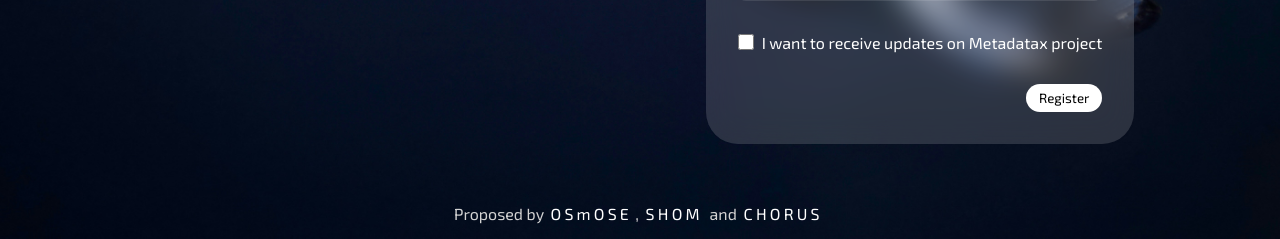
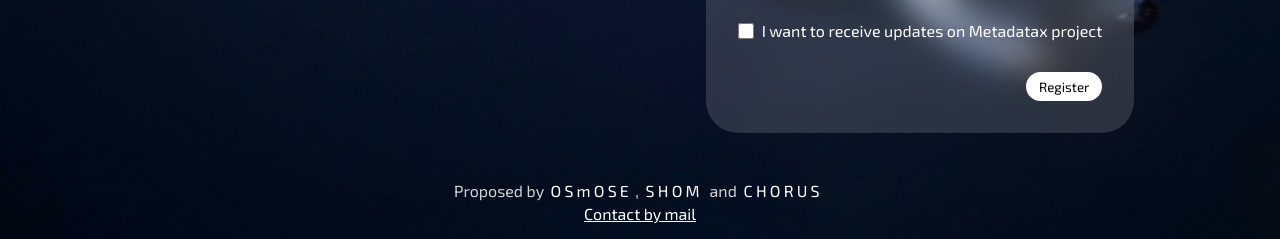
Before and after one commit to PAM-Standardization/metadatax, a Django app: page /auth/user/register/ in a window 1280 px wide. Shown: the part 675-914 px from the top of the page. Run offline with Django 3.2, Linux system fonts and the light colour scheme; parts of the project's set-up code (start-up, migrations or seed data) failed here and were passed over.

Commit message:
Added mailto link in home page

```diff
--- a/website/static/home/style.css
+++ b/website/static/home/style.css
@@ -163,6 +163,10 @@ form > p input#id_accept_mailing {
 #footer {
     padding: 1rem 6rem;
     justify-self: center;
+    gap: 0.25rem;
+    display: grid;
+    grid-auto-flow: row;
+    justify-items: center;
 }
 
 ul.errorlist {
--- a/website/templates/home.html
+++ b/website/templates/home.html
@@ -64,6 +64,8 @@
 <div id="footer">
     <p>Proposed by <a href="https://osmose.ifremer.fr/">OSmOSE</a>, <a href="https://www.shom.fr/">SHOM</a> and <a
             href="https://chorusacoustics.com/">CHORUS</a></p>
+
+    <a href="mailto:OSmOSE<contact-osmose@ensta-bretagne.fr>;SHOM<dops-stm-asm-all@shom.fr>;Chorus<clement.graffard@chorusacoustics.com>?subject=[METADATAX]">Contact by mail</a>
 </div>
 
 </body>
```
